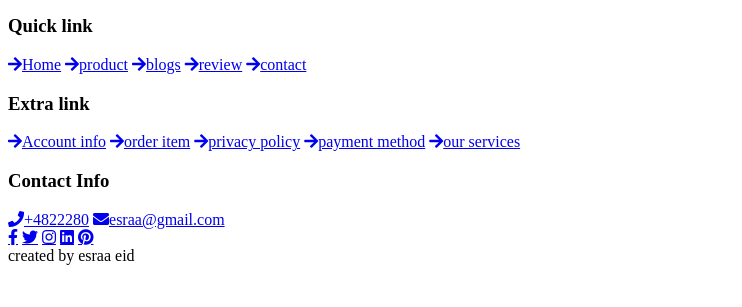
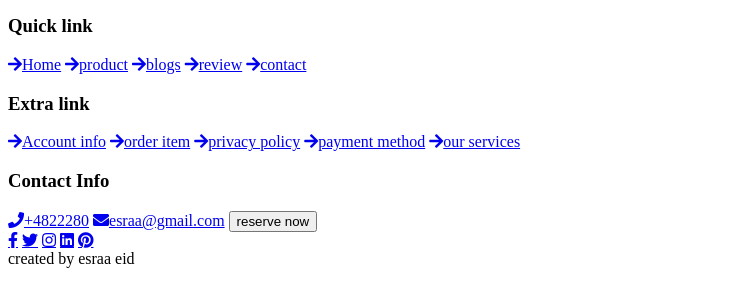
Before and after one commit to SSSomia/soft2-project, a plain HTML site: page index.html in a window 1280 px wide. Shown: the part 441-748 px from the top of the page, without its empty margins (0-742 px from the left). Drawn offline with nearby package versions, Linux system fonts and the light colour scheme.

Commit message:
سثؤخىي

```diff
--- a/index.html
+++ b/index.html
@@ -98,6 +98,7 @@
                 <h3>Contact Info</h3>
                 <a href="#"> <i class="fas fa-phone"></i>+4822280</a>
                 <a href="#"> <i class="fas fa-envelope"></i>esraa@gmail.com</a>
+                <button onclick="Window.location.href='feature/order.html'">reserve now</button>
 
             </div>
 
```
